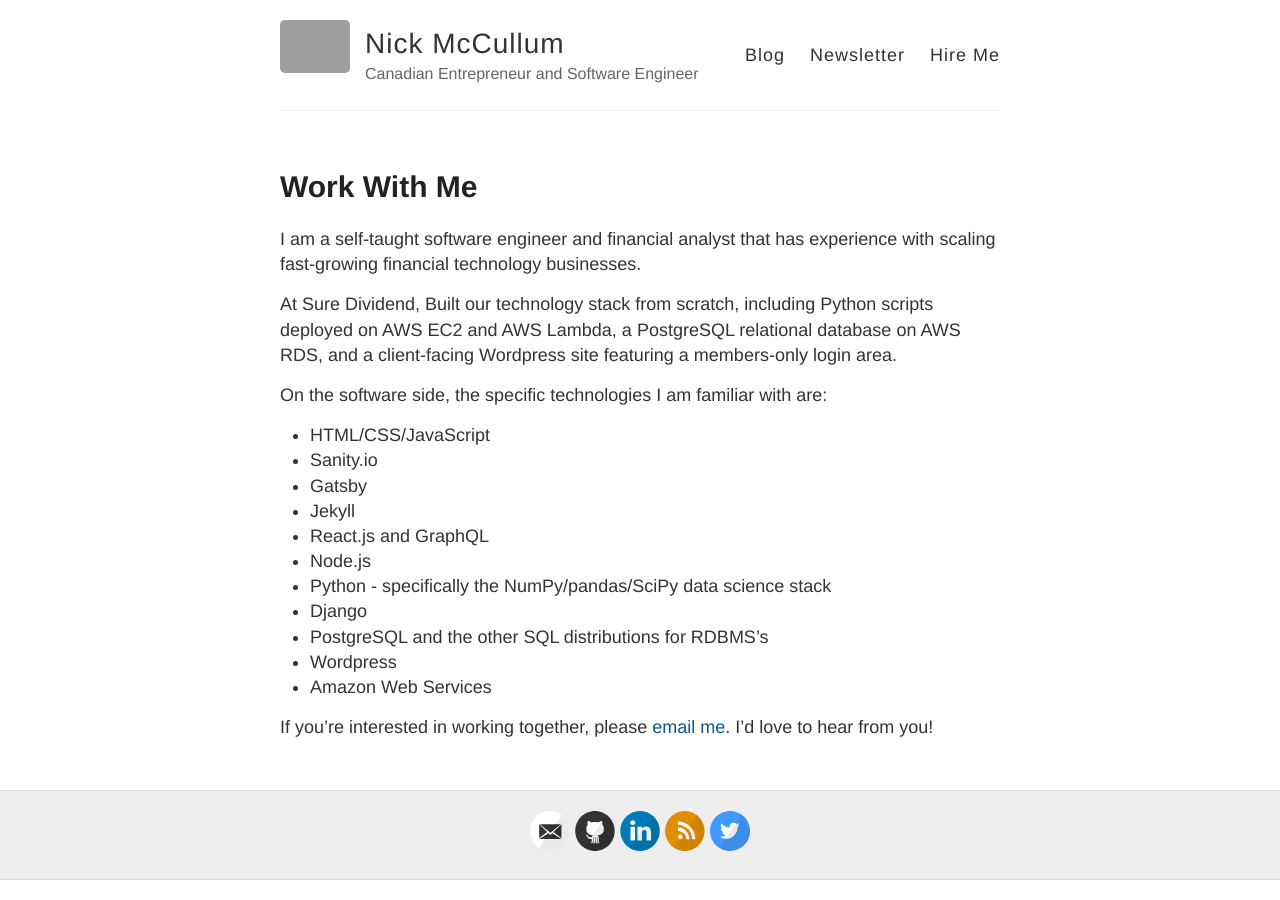
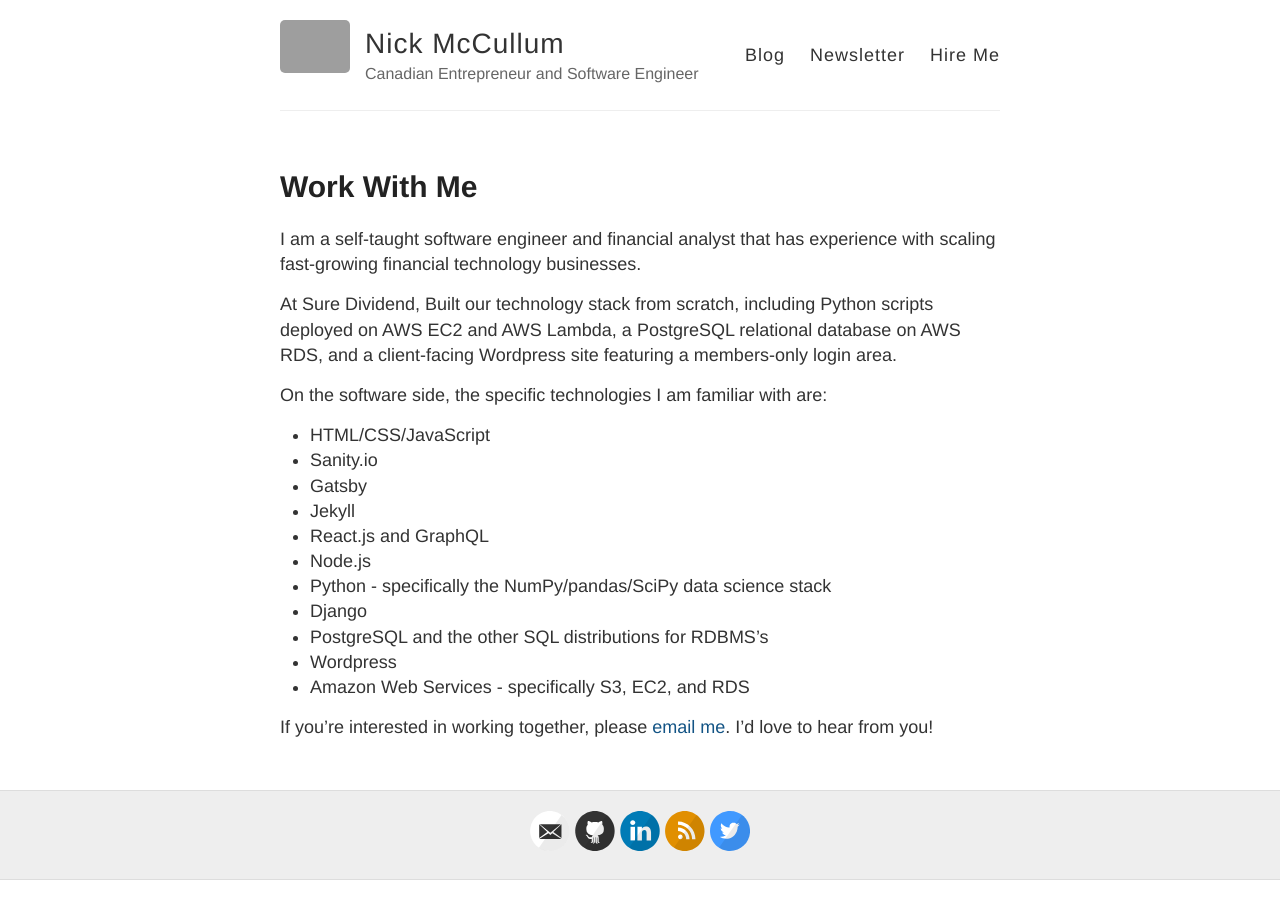
Before and after one commit to rosyberti/website, a Jekyll site: the page built from hire-me.md, in a window 1280 px wide. Built offline with Jekyll 4.4.1, drawn with Linux system fonts in a browser that asks for light colours; grey boxes are pictures that could not be loaded.

Commit message:
increased granularity on AWS technologies

```diff
--- a/hire-me.md
+++ b/hire-me.md
@@ -20,6 +20,6 @@
 * Django
 * PostgreSQL and the other SQL distributions for RDBMS's
 * Wordpress
-* Amazon Web Services
+* Amazon Web Services - specifically S3, EC2, and RDS
 
 If you're interested in working together, please [email me](mailto:nicholasmccullum@gmail.com). I'd love to hear from you!
```
